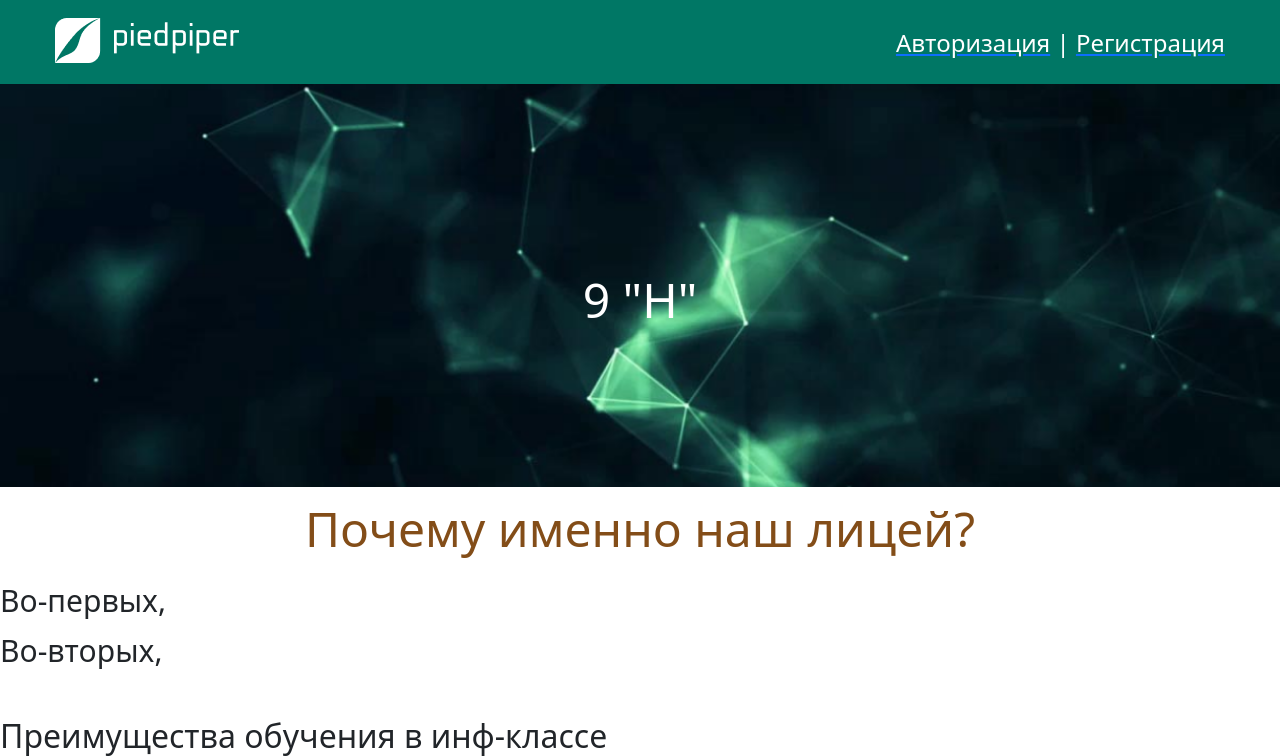
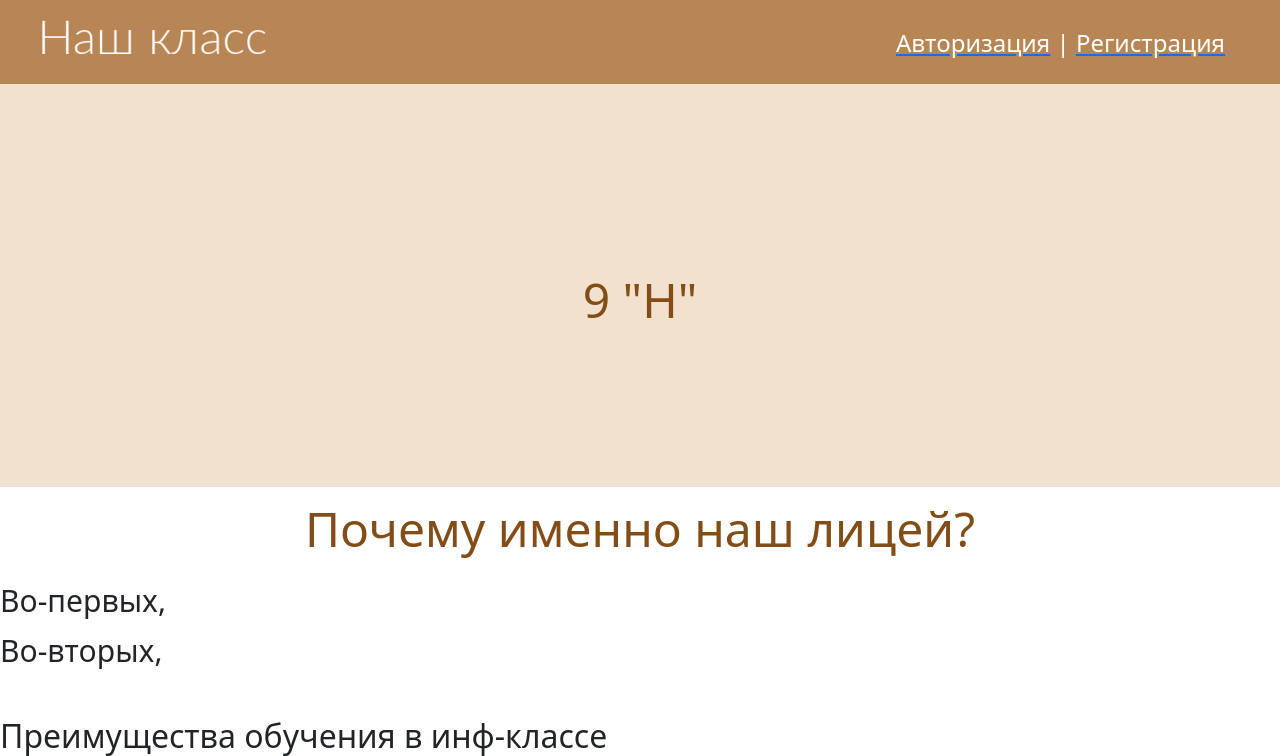
Before and after one commit to SaminaSattarova/HTML_project, a Flask app: page / in a window 1280 px wide. Shown: the top 756 px of the page. Run offline with Flask 3, Linux system fonts and the light colour scheme; data comes from the database, SQL or seed files in the repository.

Commit message:
исправления изображений

```diff
--- a/static/css_img/style.css
+++ b/static/css_img/style.css
@@ -1,5 +1,5 @@
 .head {
-  background-color: #007765;
+  background-color: #b88554;
   background-size: 100%;
   height: 84px;
 }
@@ -104,18 +104,18 @@ p {
 }
 
 .background_9n {
-  background-image: url("background_9n.png");
+  background-color: #f3e1cf;
   height: 403px;
   background-size: 100%;
-  color: white;
+  color: #834d18;
   text-align: center;
   padding-top: 180px;
 }
 
 .logo {
   float: left;
-  padding-left: 55px;
-  padding-top: 18px;
+  padding-left: 30px;
+  padding-top: 10px;
 }
 
 nav {
--- a/templates/base.html
+++ b/templates/base.html
@@ -14,7 +14,7 @@
 <body>
   <div class="head">
     <div class="logo">
-      <a href="#PiperNetIsHere"><img src="../static/css_img/logo.png" alt="logo"></a>
+      <a href="#PiperNetIsHere"><img src="../static/css_img/логотип.png" alt="logo"></a>
 	</div>
     <nav>
       {% if current_user.is_authenticated %}
```
Also changed, not shown: static/css_img/background_9n.png, static/css_img/logo.jpg (added), static/css_img/park_patriot.jpg, static/css_img/логотип.PNG (added).
